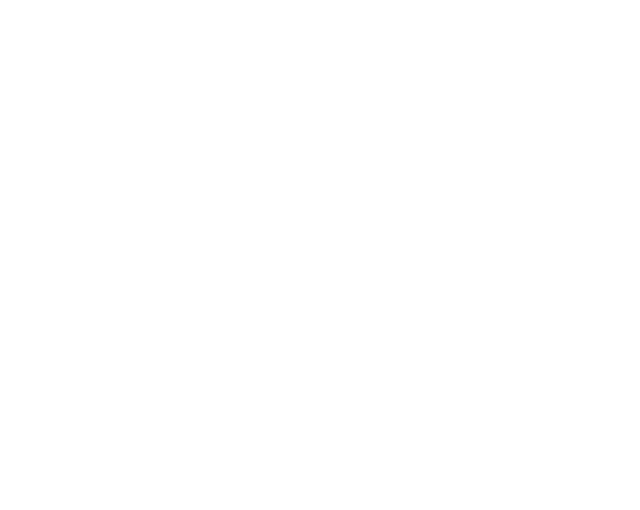
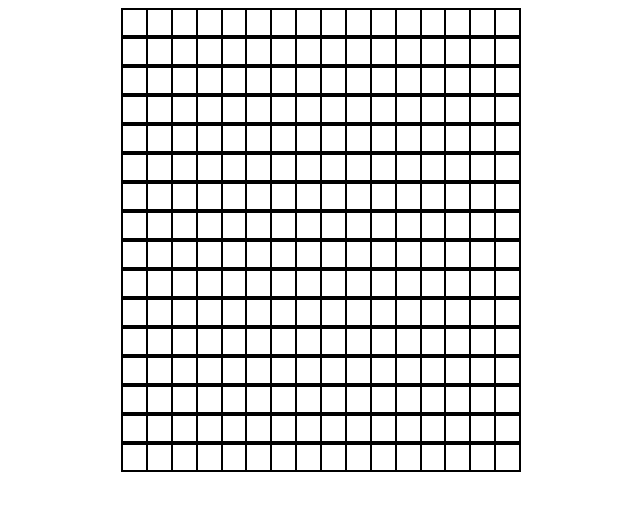
Before and after one commit to ZachMcGuire/etch-a-sketch, a plain HTML site: page index.html in a window 1280 px wide. Shown: the whole page, without its empty margins (319-959 px from the left). Drawn offline with Linux system fonts and the light colour scheme.

Commit message:
Added HTML, CSS, and JavaScript to make the drawing function work

```diff
--- a/index.html
+++ b/index.html
@@ -4,10 +4,17 @@
     <meta charset="UTF-8">
     <meta name="viewport" content="width=device-width, initial-scale=1.0">
     <title>Etch-A-Sketch</title>
-    <script src="script.js"></script>
+    <script src="script.js" defer></script>
     <link rel="stylesheet" href="style.css">
 </head>
 <body>
+    <div class="screen">
+        <div class="buffer right"></div>
+        <div id="container"></div>
+        <div class="buffer left"></div>
+
+    </div>
+
 
 </body>
 </html>
--- a/script.js
+++ b/script.js
@@ -0,0 +1,42 @@
+const container = document.getElementById("container");
+let rows = document.getElementsByClassName("gridRow");
+let cells = document.getElementsByClassName("cell");
+
+function defaultGrid() {
+    makeRows(16);
+    makeColumns(16);
+
+
+}
+
+function makeRows(rowNum) {
+    for (r = 0; r < rowNum; r++) {
+        let row = document.createElement("div");
+        container.appendChild(row).className = "gridRow";
+    };
+};
+
+function makeColumns (cellNum) {
+    for (i = 0; i < rows.length; i++) {
+        for (j = 0; j < cellNum; j++) {
+            let newCell = document.createElement("div");
+            rows[j].appendChild(newCell).className = "cell";
+        };
+    };
+};
+
+defaultGrid();
+
+function changeSquareColor() {
+    this.classList.add("hover")
+}
+
+let cell = document.querySelectorAll(".cell");
+
+function addMouseover () {
+    cell.forEach(function(cell) {
+        cell.addEventListener("mouseover", changeSquareColor);
+    });
+}
+
+addMouseover();
--- a/style.css
+++ b/style.css
@@ -0,0 +1,26 @@
+.screen {
+    display: flex;
+    justify-content: space-evenly;
+}
+
+#container {
+    height: 400px;
+    width: 400px;
+}
+
+.gridRow {
+    border: 1px solid black;
+    display: flex;
+    /*height: auto;*/
+    /*width: 50%;*/
+}
+
+.cell {
+    border: 1px solid black;
+    height: 25px;
+    width: 25px;
+}
+
+.hover {
+    background-color: black;
+}
```
